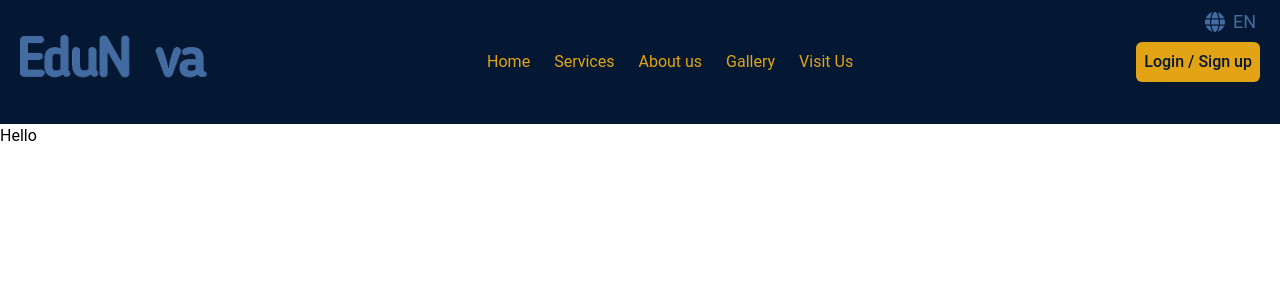
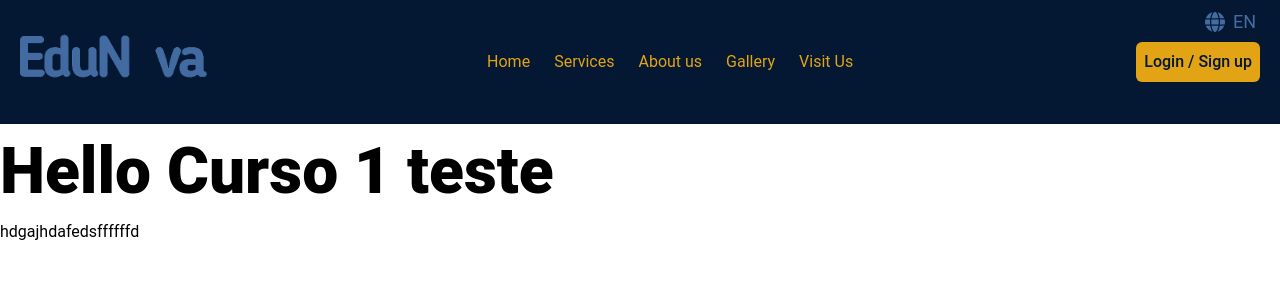
Before and after one commit to tiagolp22/EDUNOVA, a React (Create React App) app in the folder frontend/: page /course/1 in a window 1280 px wide. Shown: the top 300 px of the page. Built offline with nearby package versions, Linux system fonts and the light colour scheme.

Commit message:
Change Docker configurations

```diff
--- a/frontend/docker-compose.yml
+++ b/frontend/docker-compose.yml
@@ -1,13 +1,12 @@
-version: '3'
-
 services:
   frontend:
     build:
       context: .
-    image: node:18
     ports:
       - "3000:3000"
     volumes:
       - .:/app
       - /app/node_modules
+    environment:
+      - CHOKIDAR_USEPOLLING=true
     command: ["npm", "start"]
--- a/frontend/package.json
+++ b/frontend/package.json
@@ -15,7 +15,7 @@
     "web-vitals": "^2.1.4"
   },
   "scripts": {
-    "start": "react-scripts start",
+    "start": "react-scripts start --watch-all",
     "build": "react-scripts build",
     "test": "react-scripts test",
     "eject": "react-scripts eject"
@@ -39,6 +39,7 @@
     ]
   },
   "devDependencies": {
+    "@babel/plugin-proposal-private-property-in-object": "^7.21.11",
     "tailwindcss": "^3.4.14"
   }
 }
--- a/frontend/public/database/courses.json
+++ b/frontend/public/database/courses.json
@@ -44,7 +44,7 @@
         "status": 1
     },
     {
-        "id": 4,
+        "id": 5,
         "title": "{\"en\":\"Creativy class for children\", \"pt\":\"Criatividade para crianças\"}",
         "subtitle": "{\"en\":\"Subtitle of course 5\", \"pt\":\"Subtítulo do curso 5\"}",
         "descriptiom": "{\"en\":\"This is a little description of course 5, a wonderful course about blablabla.\", \"pt\":\"Esse é uma pequena descrição sobre o incrível curso 3, que vai te ensinar tudo sobre blablabla.\"}",
@@ -55,7 +55,7 @@
         "status": 1
     },
     {
-        "id": 4,
+        "id": 6,
         "title": "{\"en\":\"The secrets of a good bread\", \"pt\":\"Os segredos de um bom pão\"}",
         "subtitle": "{\"en\":\"Subtitle of course 6\", \"pt\":\"Subtítulo do curso 6\"}",
         "descriptiom": "{\"en\":\"This is a little description of course 6, a wonderful course about blablabla.\", \"pt\":\"Esse é uma pequena descrição sobre o incrível curso 3, que vai te ensinar tudo sobre blablabla.\"}",
--- a/frontend/src/components/Card/index.js
+++ b/frontend/src/components/Card/index.js
@@ -1,7 +1,9 @@
 import Button from "components/Button/Button";
+import { Link } from "react-router-dom";
 
 export default function Card({ t, id, image, title, subtitle, price }) {
   return (
+    <Link to={`course/${id}`}>
       <div className="bg-white rounded-lg shadow-md overflow-hidden">
         <img
           src={`/imgs/${image}`}
@@ -12,9 +14,10 @@ export default function Card({ t, id, image, title, subtitle, price }) {
           <h3 className="text-xl font-medium text-gray-800 mb-2">{title}</h3>
           <p className="text-gray-700 text-base">{subtitle}</p>
         </div>
-      <Button type="submit" to={`course/${id}`}>
+        <Button type="submit" to={`/course/${id}`}>
           + Info
         </Button>
       </div>
+    </Link>
   );
 }
--- a/frontend/src/components/Footer/Footer.js
+++ b/frontend/src/components/Footer/Footer.js
@@ -9,9 +9,9 @@ export default function Footer() {
             <div className="px-4 my-4 w-full xl:w-1/5">
               <Link to="/" className="block w-56 mb-10">
                 <h2 className="inline-block text-2xl">
-                  <tspan x="654" y="518">
+                  <span x="654" y="518">
                     EduNova
-                  </tspan>
+                  </span>
                 </h2>
               </Link>
               <p className="text-justify">
--- a/frontend/src/pages/Courses/CourseShowById.js
+++ b/frontend/src/pages/Courses/CourseShowById.js
@@ -1,3 +1,13 @@
+import { useParams } from "react-router-dom";
+
 export default function CourseShowById({ t }) {
-  return <div>Hello</div>;
+  const parametro = useParams();
+  console.log("parametro ", parametro);
+
+  return (
+    <div>
+      <h1>Hello Curso {parametro.id} teste</h1>
+      <p>hdgajhdafedsffffffd</p>
+    </div>
+  );
 }
```
Also changed, not shown: 2 other files (tests, documents, lock files or other folders). Lines whose indentation alone changed are shown as unchanged.
